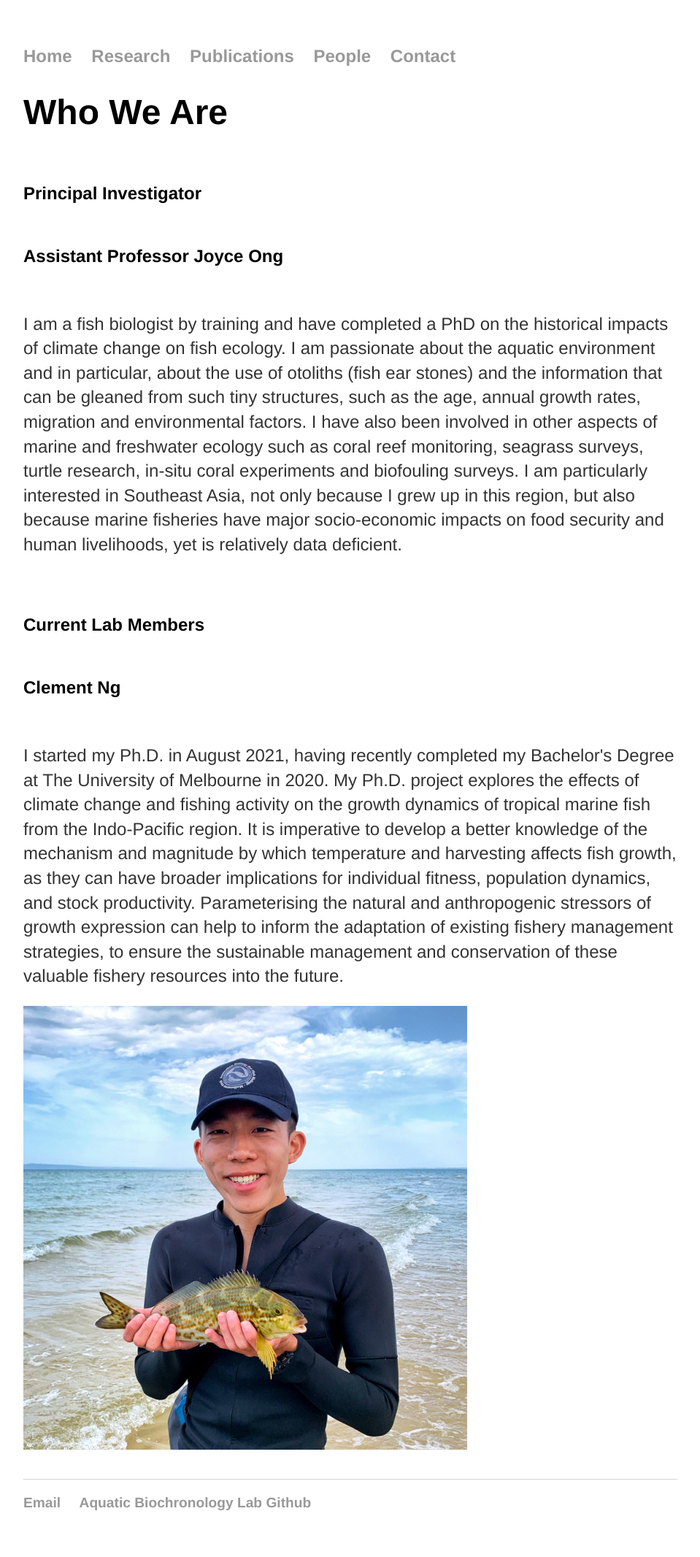
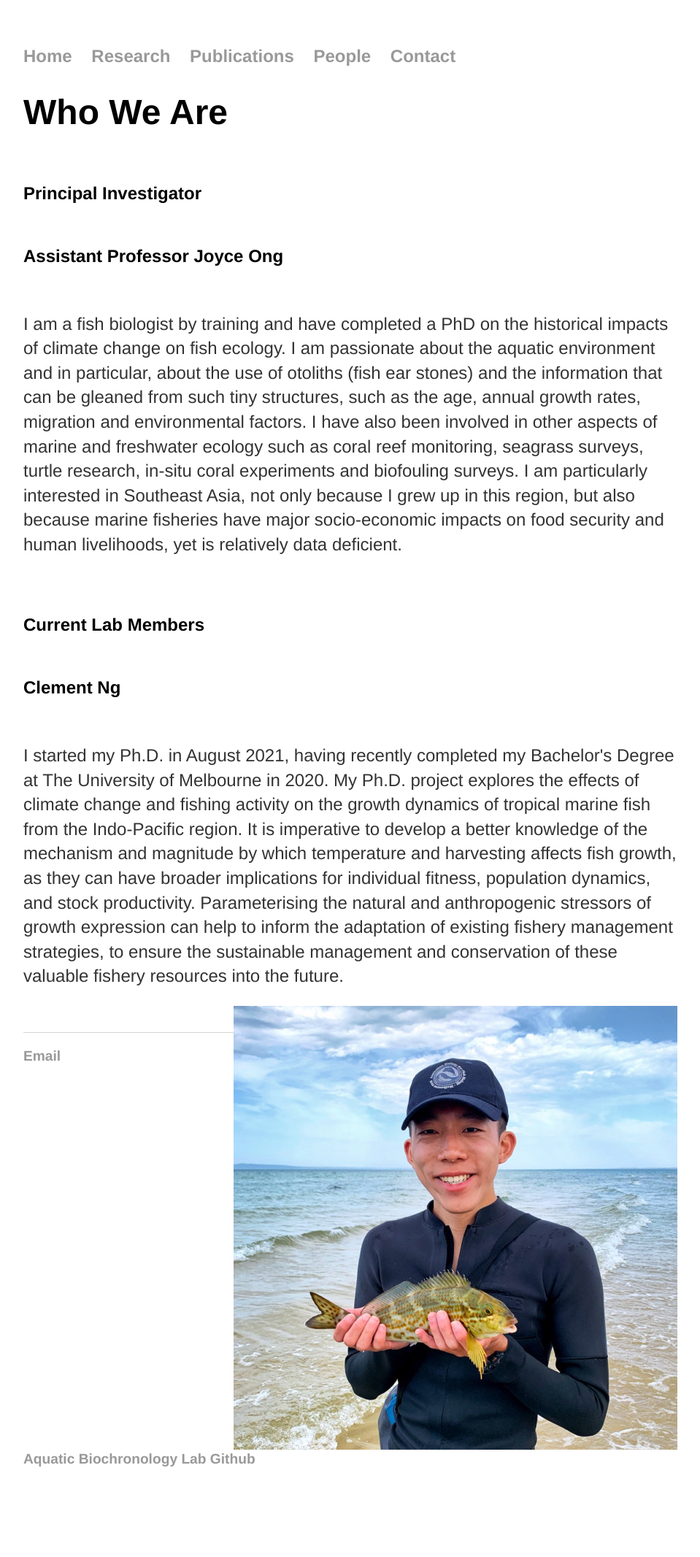
Before and after one commit to Aquatic-Biochronology-Lab/Aquatic-Biochronology-Lab.github.io, a Jekyll site: the page built from People/index.html, in a window 1280 px wide. Shown: the whole page at 73% size, without its empty margins (160-1119 px from the left). Built offline with Jekyll 4.4.1, drawn with Linux system fonts in a browser that asks for light colours; after the commit the page ends 2073 px from its top, so only the background shows below that.

Commit message:
Update index.html

```diff
--- a/People/index.html
+++ b/People/index.html
@@ -16,7 +16,7 @@ title: Aquatic Biochronology Lab Members
   <h2> Current Lab Members </h2><br>
   <h2> Clement Ng </h2><br>
   <p> I started my Ph.D. in August 2021, having recently completed my Bachelor's Degree at The University of Melbourne in 2020. My Ph.D. project explores the effects of climate change and fishing activity on the growth dynamics of tropical marine fish from the Indo-Pacific region. It is imperative to develop a better knowledge of the mechanism and magnitude by which temperature and harvesting affects fish growth, as they can have broader implications for individual fitness, population dynamics, and stock productivity. Parameterising the natural and anthropogenic stressors of growth expression can help to inform the adaptation of existing fishery management strategies, to ensure the sustainable management and conservation of these valuable fishery resources into the future. </p>
-	<img src="https://github.com/Aquatic-Biochronology-Lab/Aquatic-Biochronology-Lab.github.io/blob/main/People/clement_ng.jpg" alt="">
+	<img src="https://github.com/Aquatic-Biochronology-Lab/Aquatic-Biochronology-Lab.github.io/blob/main/People/clement_ng.jpg" alt="" align="right">
 </div>
 <br>
 <br>
```
